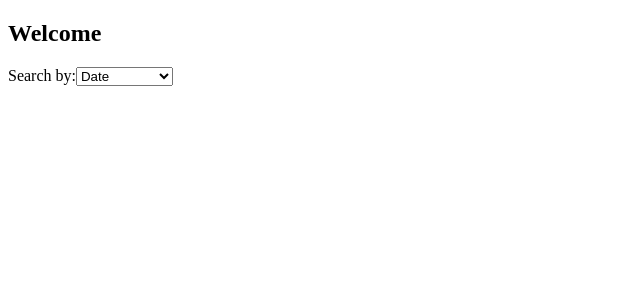
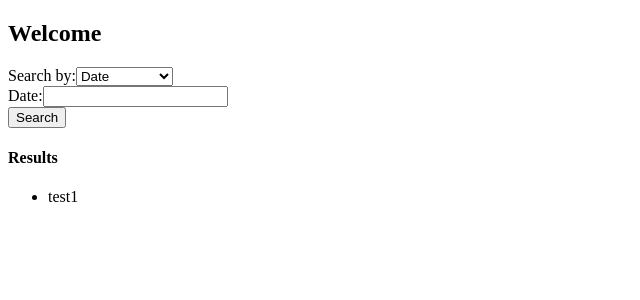
Before and after one commit to sofia-iliana/medical-records, a React (Create React App) app in the folder medical-records/: page /profile in a window 1280 px wide. Shown: the top 300 px of the page, without its empty margins (0-640 px from the left). Built offline with nearby package versions, Linux system fonts and the light colour scheme.

Commit message:
user profile

```diff
--- a/medical-records/src/Components/UserProfile.js
+++ b/medical-records/src/Components/UserProfile.js
@@ -23,6 +23,35 @@ function UserProfile() {
           <option value="test">Medical Test</option>
         </select>
       </div>
+      {(() => {
+        if (search === "date") {
+          return (
+            <div>
+              <label for="date">Date:</label>
+              <DatePicker id="date"></DatePicker>
+            </div>
+          );
+        } else if (search === "specialty") {
+          return (
+            <div>
+              <label for="specialty">Specialty:</label>
+              <input id="specialty"></input>
+            </div>
+          );
+        } else {
+          return (
+            <div>
+              <label for="test">Medical Test:</label>
+              <input id="test"></input>
+            </div>
+          );
+        }
+      })()}
+      <button>Search</button>
+      <h4>Results</h4>
+      <ul>
+        <li>test1</li>
+      </ul>
     </div>
   );
 }
```
